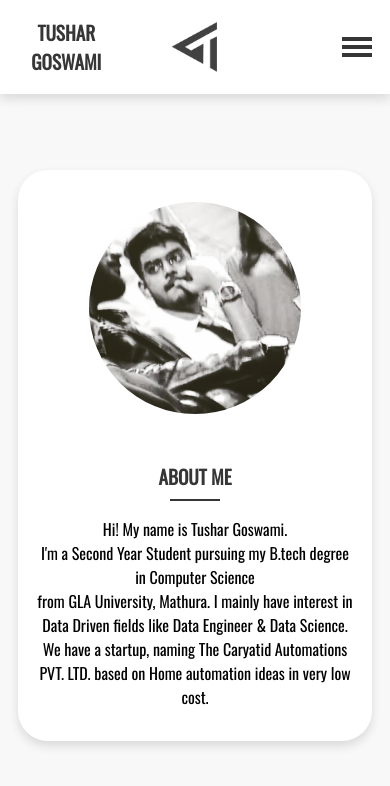
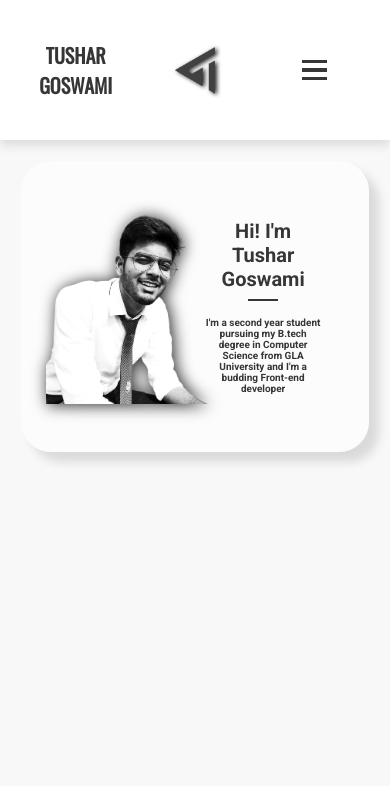
Before and after one commit to GoswamiTushar/Portfolio-Updated, a plain HTML site: page index.html in a window 390 px wide. Drawn offline with nearby package versions, Linux system fonts and the light colour scheme.

Commit message:
Updated UI

```diff
--- /dev/null
+++ b/css/style.css
@@ -0,0 +1,145 @@
+@import url("https://fonts.googleapis.com/css2?family=Roboto:wght@700&display=swap");
+@import url("https://fonts.googleapis.com/css2?family=Oswald&display=swap");
+
+* {
+  margin: 0;
+  padding: 0;
+}
+
+body {
+  background-color: rgba(246, 246, 246, 0.733);
+}
+
+.font-formatted-1 {
+  font-family: "Roboto", sans-serif;
+}
+
+.font-formatted-2 {
+  font-family: "Oswald", sans-serif;
+}
+
+.divider-grey {
+  margin-left: auto;
+  margin-right: auto;
+  margin-top: 0.5rem;
+  width: 50px;
+  border-top: 2px solid rgb(54, 54, 54);
+  padding-bottom: 1rem;
+}
+
+.grid-container {
+  display: grid;
+  grid-template-columns: repeat(2, minmax(0, 1fr));
+  grid-template-rows: auto auto;
+}
+
+.about span:nth-child(1) {
+  grid-column: 1/2;
+  grid-row: 1;
+  z-index: 1;
+}
+.about span:nth-child(2) {
+  grid-column: 2/2;
+  grid-row: 1;
+}
+
+.nav-container {
+  display: grid;
+  grid-template-columns: repeat(3, minmax(0, 1fr));
+  grid-template-rows: auto auto;
+  box-shadow: 0px 5px 10px rgb(218, 218, 218);
+  transition: ease-in-out;
+  transition-duration: 2s;
+}
+
+.container-item {
+  display: flex;
+  justify-content: center;
+  align-items: center;
+  text-align: center;
+}
+
+.menu-button {
+  width: 30px;
+  height: 4px;
+  background-color: rgb(54, 54, 54);
+  margin: 4px 0;
+  transition: ease-in;
+  transition-duration: 1s;
+}
+
+#hidden-item {
+  display: none;
+  /* visibility: hidden; */
+}
+
+.transitions {
+  transition: ease-in-out;
+  transition-duration: 4s;
+}
+
+.container-item img {
+  width: 50px;
+  height: 60px;
+}
+
+@media only screen and (max-width: 450px) {
+  span h1 {
+    font-size: 1.5rem;
+  }
+
+  span p {
+    font-size: x-small;
+  }
+
+  .nav-container > .container-item {
+    padding: 1.5rem;
+  }
+
+  .nav-container {
+    padding: 1rem;
+  }
+
+  .container-item > h1 {
+    font-size: 20px;
+    font-weight: 900;
+    color: rgb(54, 54, 54);
+    transition: ease-in-out;
+    transition-duration: 1s;
+  }
+
+  .container-item img {
+    width: 40px;
+    height: 47px;
+    transition: ease-in;
+    transition-duration: 1s;
+  }
+
+  .menu-button {
+    width: 25px;
+    height: 3.5px;
+    background-color: rgb(54, 54, 54);
+    margin: 5px 0;
+  }
+
+  .grid-container {
+    margin: 1.3rem;
+    padding: 3rem;
+    background: rgba(255, 255, 255, 0.465);
+    border-radius: 30px;
+    box-shadow: 10px 10px 10px rgb(218, 218, 218);
+    transition: cubic-bezier(1, 0, 0, 1);
+    column-gap: 20px;
+    transition-delay: 0.1s;
+    transition-duration: 1.5s;
+  }
+
+  .divider-grey {
+    margin-left: auto;
+    margin-right: auto;
+    margin-top: 0.5rem;
+    width: 30px;
+    border-top: 2px solid rgb(54, 54, 54);
+    padding-bottom: 1rem;
+  }
+}
--- a/index.html
+++ b/index.html
@@ -4,62 +4,70 @@
     <meta charset="UTF-8" />
     <meta http-equiv="X-UA-Compatible" content="IE=edge" />
     <meta name="viewport" content="width=device-width, initial-scale=1.0" />
-    <link rel="stylesheet" href="./style.css" />
+    <link rel="shortcut icon" href="./images/favicon.png" type="image/x-icon" />
+    <link rel="stylesheet" href="./css/style.css" />
     <title>Tushar's Portfolio</title>
-    <link rel="shortcut icon" type="image/jpg" href="./Images/favicon.png"/>
   </head>
   <body>
-    <nav style="width:100vw;position: absolute; z-index: 99;">
-    <div class="container" style="background-color: white;">
-
-        <div
-          class="container-item font-formatted-2"
-          style="grid-column-start: 1; grid-column-end: 1; justify-content: flex-start;"
-        >
-          <h1>TUSHAR GOSWAMI</h1>
+    <nav class="nav-container" style="background-color: white">
+      <div class="container-item">
+        <h1 class="font-formatted-2">TUSHAR GOSWAMI</h1>
       </div>
-        <div class="container-item" style="grid-column-start: 2;justify-content: center;">
-              <img src="./Images/logo-grey.png" height="50px" width="45px">
+      <div class="container-item">
+        <img
+          src="./images/logo-grey.png"
+          alt="logo"
+          style="
+            -webkit-filter: drop-shadow(10px 10px 10px #222);
+            filter: drop-shadow(2px 1px 2px #222);
+          "
+        />
       </div>
-        <div class="container-item" style="grid-column-start: 3; justify-content: flex-end;">
-          <div class="menu" id="menu-button" onclick="checkClicked">
-            <div class="menu-button" id="to-hide-1"></div>
-            <div class="menu-button"></div>
-            <div class="menu-button" id="to-hide-2"></div>
-
-          </div>
+      <div class="container-item" id="menu-button">
+        <ul style="list-style: none">
+          <li class="menu-button"></li>
+          <li class="menu-button"></li>
+          <li class="menu-button"></li>
+        </ul>
       </div>
       <div
-            class="container-item" id="links"
-            style="grid-column-start:2;"
+        class="container-item transitions"
+        id="hidden-item"
+        style="grid-column-end: 3"
       >
-            <ul class="font-formatted-2" style="font-weight: 100">
-              <li><a href="#">ABOUT</a></li>
-              <li><a href="#">PROJECTS</a></li>
-              <li><a href="#">RESUME</a></li>
-              <li><a href="#">CONTACT ME</a></li>
+        <ul style="list-style: none">
+          <li><a href="#" style="text-decoration: none">Link1</a></li>
+          <li><a href="#" style="text-decoration: none">Link2</a></li>
+          <li><a href="#" style="text-decoration: none">Link3</a></li>
         </ul>
       </div>
-        </div>
-      </div>
     </nav>
-    <section class="about container-item" style="">
-        <div class="container" id="changing-background" style="border-radius: 30px; background-color: white; padding: 2rem 0px 0px 0px; margin-top:10rem;">
-            <div class="profile-photo" style="display: flex;justify-content: center;align-items: center;">
-                <img src="./Images/about-photo.jpg" style="margin-bottom: 2rem;"></div>
-            <div class="container-item" style="padding-bottom:2rem">
-              <div class="about-para font-formatted-2">
-                <h1>ABOUT ME</h1>
+    <section class="about grid-container overlap" style="">
+      <span class="container-item">
+        <!-- <div style="justify-content: last baseline">&lt;/&gt;</div> -->
+        <img
+          src="./images/dp.png"
+          style="
+            width: 140%;
+            height: auto;
+            -webkit-filter: drop-shadow(10px 10px 10px #222);
+            filter: drop-shadow(2px 1px 8px #222);
+          "
+        />
+      </span>
+      <span class="container-item" style="">
+        <h1 class="font-formatted-1" style="">
+          Hi! I'm Tushar Goswami
           <div class="divider-grey"></div>
-                <p style="font-weight:100;">Hi! My name is Tushar Goswami.<br>
-                  I'm a Second Year Student pursuing my B.tech degree in Computer Science<br>
-                  from GLA University, Mathura. I mainly have interest in Data Driven fields like Data Engineer & Data Science.<br>
-                  We have a startup, naming The Caryatid Automations PVT. LTD. based on Home automation ideas in very low cost.<br>
+          <p>
+            I'm a second year student pursuing my B.tech degree in Computer
+            Science from GLA University and I'm a budding Front-end developer
           </p>
-                </div>
-            </div>
-        </div>
+        </h1>
+      </span>
     </section>
+    <section class="projects"></section>
+    <section class="footer"></section>
   </body>
-  <script src="./script.js"></script>
+  <script src="./scripts/script.js"></script>
 </html>
--- a/script.js
+++ /dev/null
@@ -1,31 +0,0 @@
-var clicked = false;
-
-function checkClicked() {
-  if (clicked == false) {
-    document.getElementById("links").style.display = "block";
-    document.getElementById("to-hide-1").style.display = "none";
-    document.getElementById("to-hide-2").style.display = "none";
-  } else if (clicked) {
-    document.getElementById("links").style.display = "none";
-    document.getElementById("to-hide-1").style.display = "block";
-    document.getElementById("to-hide-2").style.display = "block";
-  }
-  clicked = !clicked;
-}
-
-document.getElementById("menu-button").addEventListener("click", checkClicked);
-// document
-//   .getElementById("menu-button")
-//   .addEventListener("mouseover", checkClicked);
-
-document
-  .getElementsByClassName("profile-photo")[0]
-  .addEventListener("mouseover", () => {
-    document.getElementById("changing-background").style.backgroundImage =
-      "url(./Images/blur.jpg)";
-  });
-document
-  .getElementsByClassName("profile-photo")[0]
-  .addEventListener("mouseout", () => {
-    document.getElementById("changing-background").style.background = "white";
-  });
--- /dev/null
+++ b/scripts/script.js
@@ -0,0 +1,12 @@
+var menuButtonClicked = false;
+
+document.getElementById("menu-button").addEventListener("click", () => {
+  if (menuButtonClicked === false) {
+    document.getElementById("hidden-item").style.display = "block";
+    // document.getElementById("hidden-item").style.visibility = "visible";
+  } else if (menuButtonClicked) {
+    document.getElementById("hidden-item").style.display = "none";
+    // document.getElementById("hidden-item").style.visibility = "hidden";
+  }
+  menuButtonClicked = !menuButtonClicked;
+});
--- a/style.css
+++ /dev/null
@@ -1,152 +0,0 @@
-@import url("https://fonts.googleapis.com/css2?family=Roboto:wght@700&display=swap");
-@import url("https://fonts.googleapis.com/css2?family=Oswald&display=swap");
-
-* {
-  margin: 0;
-  padding: 0;
-}
-html {
-  scroll-behavior: smooth;
-}
-
-body {
-  background-color: rgba(236, 236, 236, 0.363);
-}
-
-.divider-grey {
-  margin-left: auto;
-  margin-right: auto;
-  margin-top: 0.5rem;
-  width: 50px;
-  border-top: 2px solid rgb(54, 54, 54);
-  padding-bottom: 1rem;
-}
-
-.container-item h1 {
-  font-size: 2rem;
-  color: rgb(54, 54, 54);
-}
-
-.font-formatted-1 {
-  font-family: "Roboto", sans-serif;
-}
-
-.font-formatted-2 {
-  font-family: "Oswald", sans-serif;
-}
-
-.container {
-  display: grid;
-  grid-template-columns: repeat(3, minmax(0, 1fr));
-  grid-template-rows: auto auto;
-  box-shadow: 0px 5px 10px rgb(218, 218, 218);
-  padding: 2rem;
-}
-
-.inline-container {
-  display: inline-grid;
-  grid-template-columns: auto auto;
-}
-
-.container-item {
-  display: flex;
-  justify-content: center;
-  align-items: center;
-  padding: 1rem;
-  text-align: center;
-}
-
-.menu-button {
-  width: 30px;
-  height: 4px;
-  background-color: rgb(54, 54, 54);
-  margin: 4px 0;
-}
-.hidden-letter {
-  display: none;
-}
-
-.menu :hover > .hidden-letter {
-  display: block;
-}
-
-#links {
-  display: none;
-}
-
-#links ul {
-  list-style: none;
-}
-
-#links li {
-  padding: 0.5rem;
-}
-#links li :hover {
-  background-color: rgb(68, 67, 67);
-  color: white;
-}
-
-#links a {
-  text-decoration: none;
-  color: black;
-  padding: 0.5rem;
-}
-
-#menu-button:hover {
-  cursor: no-drop;
-}
-
-.about {
-  padding: 2rem;
-  /* margin-right: 4rem; */
-  /* margin-left: 4rem; */
-}
-
-.about > .container {
-  grid-template-columns: repeat(2, minmax(0, 1fr));
-  margin: 0.5rem;
-}
-
-.profile-photo img {
-  max-width: 60%;
-  height: auto;
-  border-radius: 50%;
-}
-
-.profile-photo:hover {
-}
-
-@media only screen and (max-width: 846px) {
-  .container-item h1 {
-    font-size: x-large;
-  }
-}
-@media only screen and (max-width: 803px) {
-  .about > .container {
-    /* grid-template-columns: repeat(1, minmax(0,1fr)); */
-    grid-template-rows: repeat(2, minmax(0, 1fr));
-    grid-template-columns: auto;
-  }
-  .about > div.about-para {
-    margin-top: 3rem;
-  }
-}
-
-@media only screen and (max-width: 675px) {
-  .container-item h1 {
-    font-size: 1.2rem;
-  }
-  .about {
-    /* margin-left: 1rem; */
-    /* margin-right: 1rem; */
-    padding: 10px;
-  }
-  .container {
-    padding: 2px;
-  }
-  .about > .container {
-    /* grid-template-columns: repeat(1, minmax(0,1fr)); */
-    grid-template-rows: auto auto;
-    /* grid-template-columns: auto; */
-  }
-}
```
Also changed, not shown: Images/about-photo.jpg (deleted), Images/blur.jpg (deleted), Images/logo-white.png (deleted), images/dp.png (added), images/dp2.png (added), images/favicon.png (renamed from Images/favicon.png), images/logo-grey.png (renamed from Images/logo-grey.png), images/logo.png (renamed from Images/logo.png), 1 other file. Lines whose indentation alone changed are shown as unchanged.
